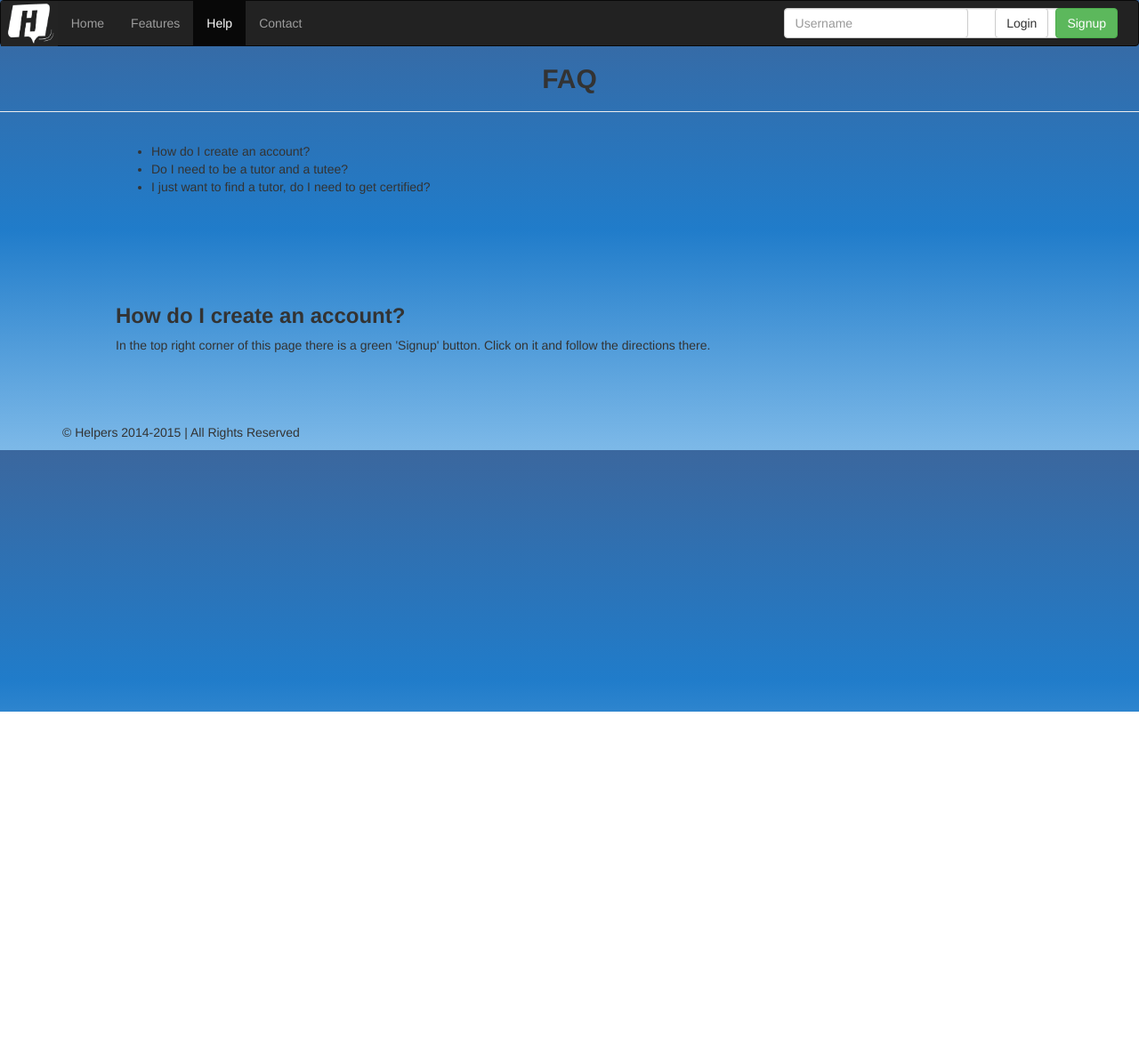
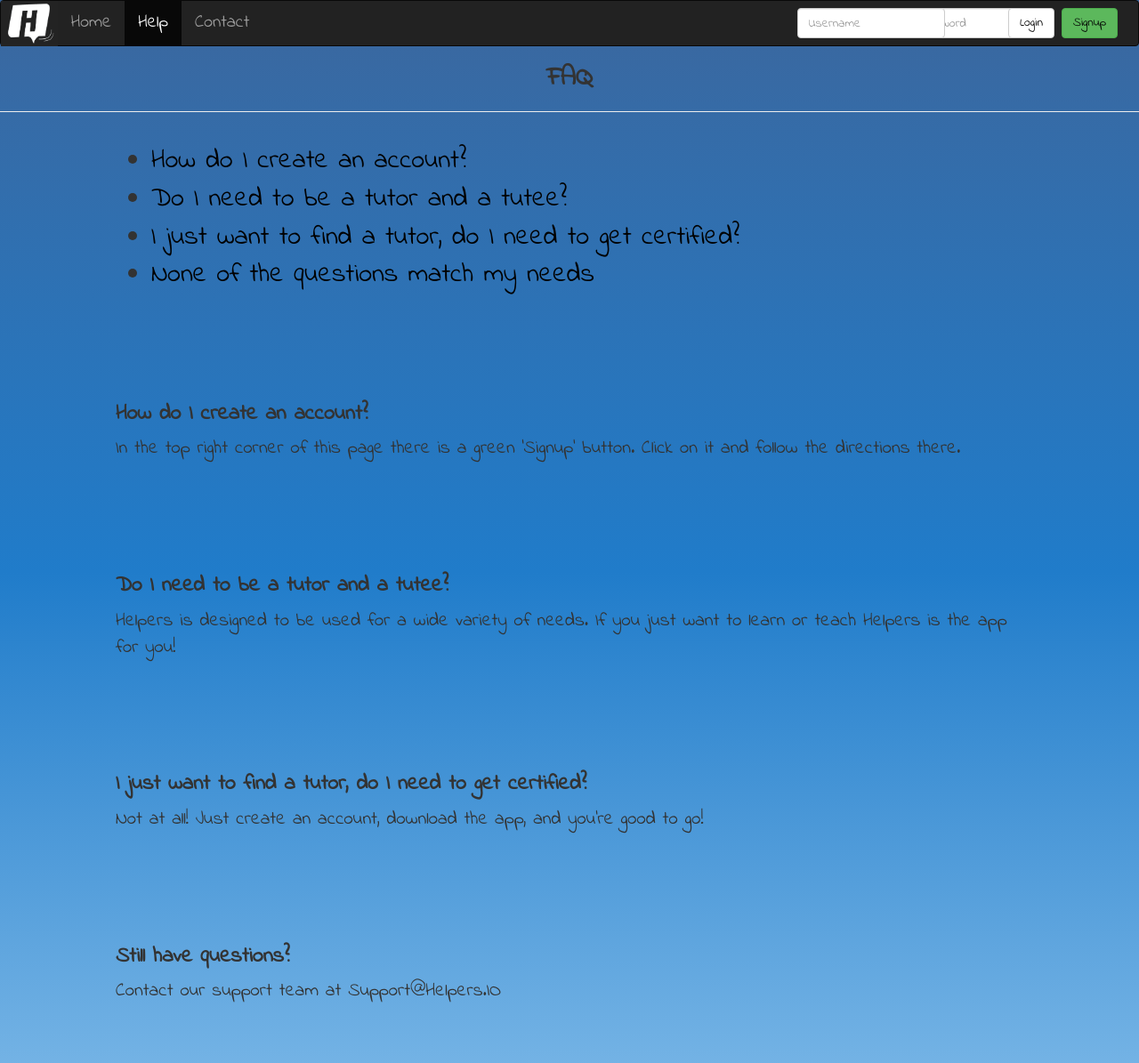
Before and after one commit to liuminghao/Website, a plain HTML site: page Bootstrap/Help.html in a window 1280 px wide. Shown: the top 1195 px of the page at 89% size. Before the commit the page ends 800 px from the top, so only its background shows below. Drawn offline with nearby package versions, Linux system fonts and the light colour scheme.

Commit message:
FAQ page

```diff
--- a/Bootstrap/Help.html
+++ b/Bootstrap/Help.html
@@ -9,6 +9,7 @@
     <!-- Bootstrap -->
     <link href="css/bootstrap.min.css" rel="stylesheet">
     <link href="css/Helpers.css" rel='stylesheet'>
+    <link href='http://fonts.googleapis.com/css?family=Indie+Flower' rel='stylesheet' type='text/css'>
 
 
     <!-- HTML5 shim and Respond.js for IE8 support of HTML5 elements and media queries -->
@@ -19,7 +20,7 @@
     <![endif]-->
   </head>
 
-  <body>
+  <body style='font-size: 20px'>
     <nav class="navbar navbar-inverse" position='fixed'>
         <div class="container-fluid">
             <!-- Brand and toggle get grouped for better mobile display -->
@@ -33,7 +34,7 @@
             <div class="collapse navbar-collapse">
                 <ul class="nav navbar-nav">
                     <li><a href="Home.html">Home</a></li>
-                    <li><a href="Features.html">Features</a></li>
+                    <!-- <li><a href="Features.html">Features</a></li> -->
                     <!-- <li><a href="Download.html">Download</a></li> -->
                     <li class='active'><a href="Help.html">Help</a></li>
                     <li><a href="Contact.html">Contact</a></li>
@@ -71,15 +72,34 @@
     <div class='container'>
       <div class='jumbotron'>
         <ul>
-          <li>How do I create an account?</li>
-          <li>Do I need to be a tutor and a tutee?</li>
-          <li>I just want to find a tutor, do I need to get certified?</li>
+          <li><a href='#q1'>How do I create an account?</a></li>
+          <li><a href='#q2'>Do I need to be a tutor and a tutee?</a></li>
+          <li><a href='#q3'>I just want to find a tutor, do I need to get certified?</a></li>
+          <li><a href='#q4'>None of the questions match my needs</a></li>
       </div>
 
+      <a name='q1'></a>
       <div class='jumbotron'>
         <h3>How do I create an account?</h3>
-        In the top right corner of this page there is a green 'Signup' button. Click on it and follow the directions there.
+        <p>In the top right corner of this page there is a green 'Signup' button. Click on it and follow the directions there.</p>
       </div>
+
+      <a name='q2'></a>
+      <div class='jumbotron'>
+        <h3>Do I need to be a tutor and a tutee?</h3>
+        <p>Helpers is designed to be used for a wide variety of needs. If you just want to learn or teach Helpers is the app for you!</p>
+      </div>
+
+      <a name='q3'></a>
+      <div class='jumbotron'>
+        <h3>I just want to find a tutor, do I need to get certified?</h3>
+        <p>Not at all! Just create an account, download the app, and you're good to go!</p>
+      </div>
+
+      <a name='q4'></a>
+      <div class='jumbotron'>
+        <h3>Still have questions?</h3>
+        <p>Contact our support team at Support@Helpers.IO</p>
     </div>
 
     <div class='container'>
--- a/Bootstrap/css/Helpers.css
+++ b/Bootstrap/css/Helpers.css
@@ -7,6 +7,8 @@ background: -o-linear-gradient(top,  rgba(59,103,158,1) 0%,rgba(32,124,202,1) 51
 background: -ms-linear-gradient(top,  rgba(59,103,158,1) 0%,rgba(32,124,202,1) 51%,rgba(125,185,232,1) 100%); /* IE10+ */
 background: linear-gradient(to bottom,  rgba(59,103,158,1) 0%,rgba(32,124,202,1) 51%,rgba(125,185,232,1) 100%); /* W3C */
 filter: progid:DXImageTransform.Microsoft.gradient( startColorstr='#3b679e', endColorstr='#7db9e8',GradientType=0 ); /* IE6-9 */
+
+	font-family: Indie Flower;
 }
 
 .centered { text-align: center; }
@@ -32,11 +34,17 @@ label { margin-bottom: 20px }
     margin: 0 auto;
 }
 
+.jumbotron ul { font-size: 30px }
+
 h1 { font-weight: bold }
 
 h2 { font-weight: bold }
 
 h3 { font-weight: bold }
+
+a:link { color: black }
+a:visited { color: black }
+a:hover { color: grey }
 
 .blueGradient {
 background: rgb(30,87,153); /* Old browsers */
```
Also changed, not shown: Bootstrap/AboutUs.html (+2 -1 lines), Bootstrap/Download.html (+1 -0 lines), Bootstrap/Features.html (+7 -2 lines), Bootstrap/Home.html (+2 -2 lines), Bootstrap/Login.html (+2 -1 lines), Bootstrap/Signup.html (+2 -1 lines).
